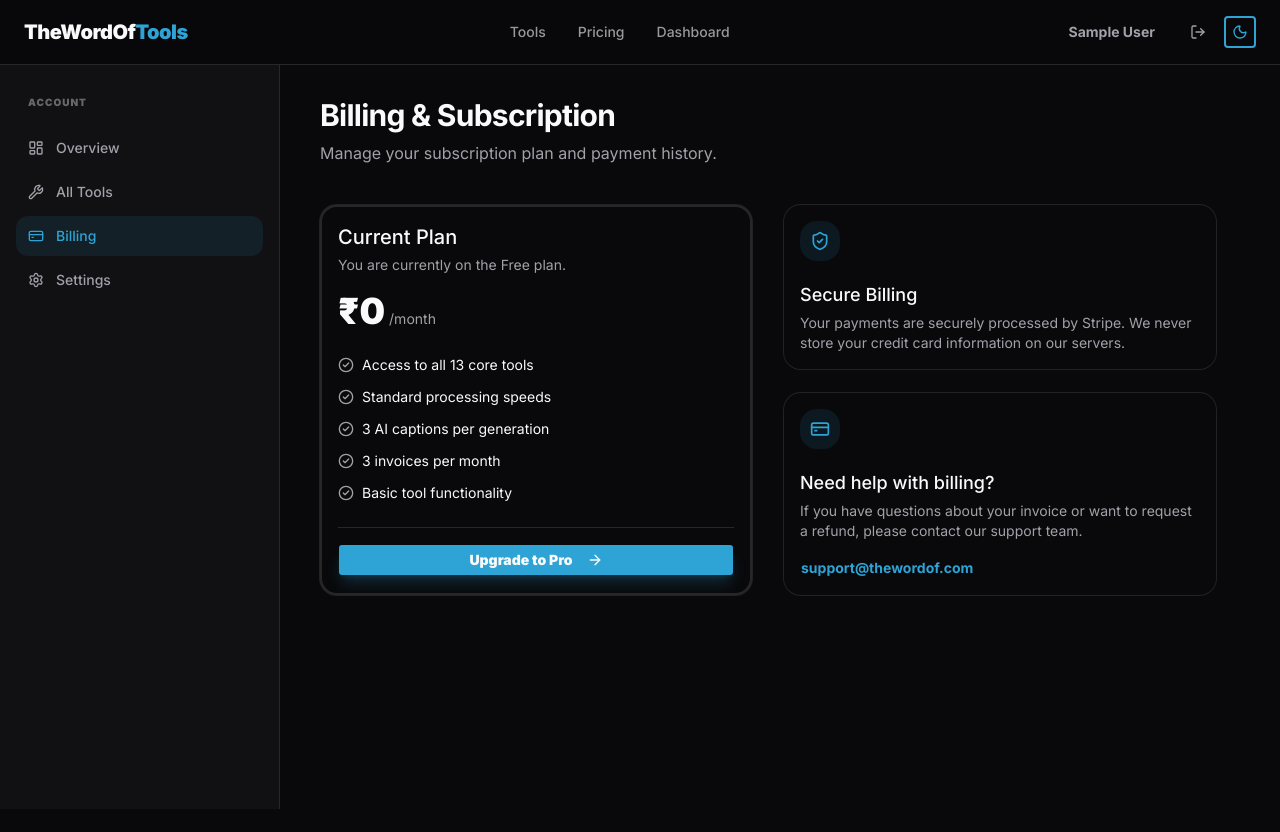
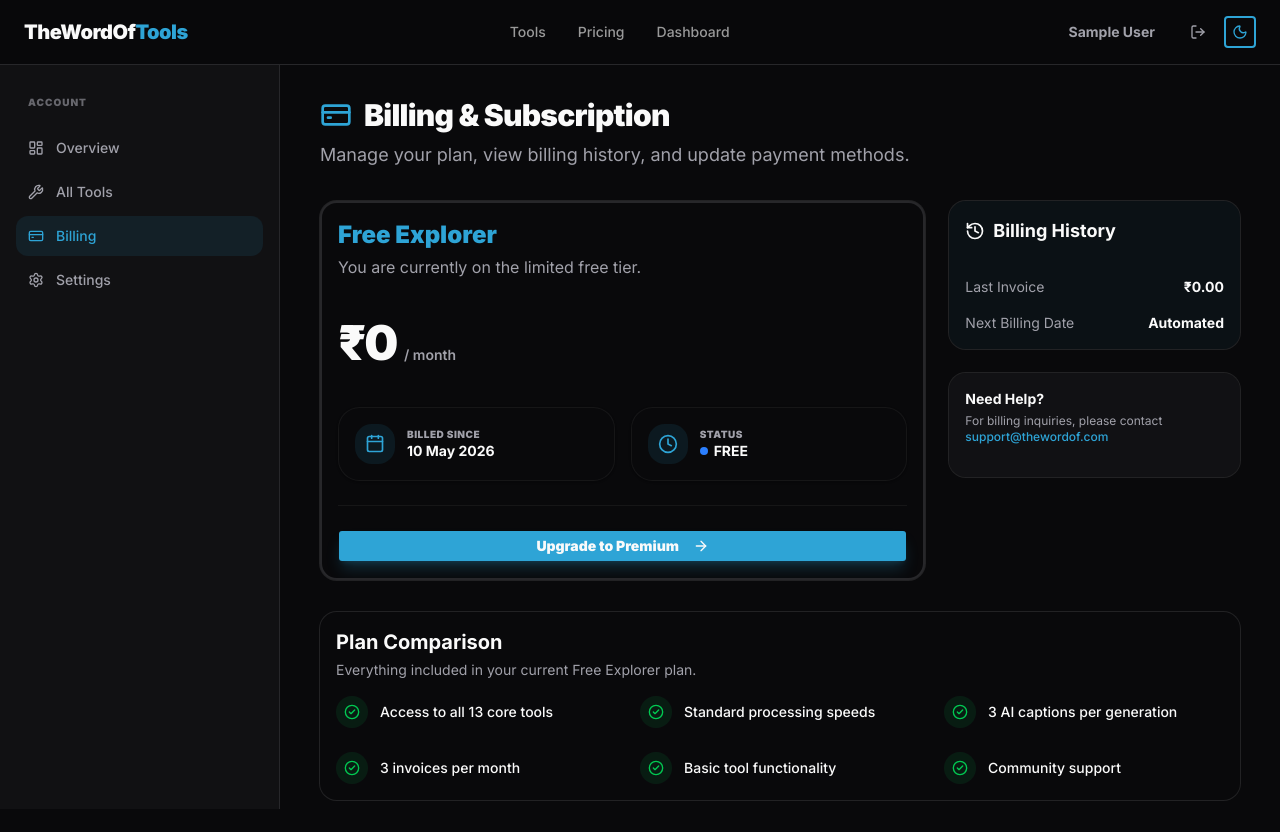
Before and after one commit to NeonTen/thewordof-tools, a Next.js app: page /dashboard/billing in a window 1280 px wide. Before the commit the page ends 809 px from the top, so only its background shows below. Built offline with nearby package versions, Linux system fonts and the light colour scheme; no server answers; the database is empty; sample sign-in values are in the browser's storage.

Commit message:
Beta v0.0.2

```diff
--- a/src/app/api/user/update/route.ts
+++ b/src/app/api/user/update/route.ts
@@ -1,6 +1,7 @@
 import { auth } from "@/auth"
 import { prisma } from "@/lib/prisma"
 import { NextResponse } from "next/server"
+import { compare, hash } from "bcryptjs"
 
 export async function PATCH(req: Request) {
   try {
@@ -11,18 +12,56 @@
     }
 
     const body = await req.json()
-    const { name } = body
+    const { name, currentPassword, newPassword } = body
 
-    if (!name) {
-      return new NextResponse("Name is required", { status: 400 })
+    const user = await prisma.user.findUnique({
+      where: { id: session.user.id }
+    })
+
+    if (!user) {
+      return new NextResponse("User not found", { status: 404 })
+    }
+
+    const updateData: any = {}
+
+    if (name) {
+      updateData.name = name
+    }
+
+    // Handle password change
+    if (currentPassword && newPassword) {
+      if (!user.password) {
+        return new NextResponse("User does not have a password (signed in via provider)", { status: 400 })
+      }
+
+      const isPasswordValid = await compare(currentPassword, user.password)
+
+      if (!isPasswordValid) {
+        return new NextResponse("Invalid current password", { status: 400 })
+      }
+
+      const passwordRegex = /^(?=.*[a-z])(?=.*[A-Z])(?=.*\d)(?=.*[@$!%*?&])[A-Za-z\d@$!%*?&]{8,}$/
+      if (!passwordRegex.test(newPassword)) {
+        return new NextResponse("New password must be at least 8 characters long and contain at least one uppercase letter, one lowercase letter, one number, and one special character.", { status: 400 })
+      }
+
+      updateData.password = await hash(newPassword, 12)
+    }
+
+    if (Object.keys(updateData).length === 0) {
+      return new NextResponse("No data to update", { status: 400 })
     }
 
     const updatedUser = await prisma.user.update({
       where: { id: session.user.id },
-      data: { name },
+      data: updateData,
     })
 
-    return NextResponse.json(updatedUser)
+    return NextResponse.json({
+      id: updatedUser.id,
+      name: updatedUser.name,
+      email: updatedUser.email
+    })
   } catch (error) {
     console.error("USER_UPDATE_ERROR", error)
     return new NextResponse("Internal Error", { status: 500 })
--- a/src/app/dashboard/billing/page.tsx
+++ b/src/app/dashboard/billing/page.tsx
@@ -1,120 +1,178 @@
 import { auth } from "@/auth"
 import { redirect } from "next/navigation"
-import { Header } from "@/components/layout/header"
-import { Footer } from "@/components/layout/footer"
+import { prisma } from "@/lib/prisma"
 import { Card, CardContent, CardHeader, CardTitle, CardDescription } from "@/components/ui/card"
 import { Button } from "@/components/ui/button"
-import { CreditCard, CheckCircle2, Zap, ArrowRight, ShieldCheck } from "lucide-react"
+import { CreditCard, CheckCircle2, ArrowRight, ShieldCheck, Calendar, Clock, History } from "lucide-react"
 import Link from "next/link"
 import { cn } from "@/lib/utils"
 
 export default async function BillingPage() {
   const session = await auth()
 
-  if (!session) {
+  if (!session?.user?.id) {
     redirect("/login?from=/dashboard/billing")
   }
 
+  // Fetch user data for fallback date
+  const user = await prisma.user.findUnique({
+    where: { id: session.user.id },
+    select: { createdAt: true }
+  })
+
+  // Fetch real subscription data
+  const subscription = await prisma.subscription.findFirst({
+    where: { userId: session.user.id },
+    orderBy: { createdAt: 'desc' }
+  })
+
   const isPro = session.user.role === "PRO" || session.user.role === "ADMIN"
+  const planName = isPro ? "Premium Pro" : "Free Explorer"
+  const planPrice = isPro ? "₹499" : "₹0"
+  const billingStartDate = subscription?.createdAt || user?.createdAt || new Date()
 
   return (
-    <div className="flex flex-col gap-10 max-w-4xl">
+    <div className="flex flex-col gap-8 max-w-5xl">
       <div>
-        <h1 className="text-3xl font-bold tracking-tight">Billing & Subscription</h1>
-        <p className="text-muted-foreground mt-2">
-          Manage your subscription plan and payment history.
+        <h1 className="text-3xl font-black tracking-tight flex items-center gap-3">
+          <CreditCard className="h-8 w-8 text-primary" />
+          Billing & Subscription
+        </h1>
+        <p className="text-muted-foreground mt-2 text-lg">
+          Manage your plan, view billing history, and update payment methods.
         </p>
       </div>
 
-      <div className="grid gap-8 md:grid-cols-2">
-        {/* Current Plan Card */}
+      <div className="grid gap-6 md:grid-cols-3">
+        {/* Current Plan Summary */}
         <Card className={cn(
-          "relative overflow-hidden border-2",
-          isPro ? "border-primary shadow-xl shadow-primary/5" : "border-muted"
+          "md:col-span-2 relative overflow-hidden border-2",
+          isPro ? "border-primary/50 bg-primary/5 shadow-xl shadow-primary/5" : "border-muted"
         )}>
           {isPro && (
-            <div className="absolute top-0 right-0 bg-primary text-primary-foreground px-4 py-1 text-[10px] font-black uppercase tracking-widest rounded-bl-xl">
-              Active Plan
+            <div className="absolute top-0 right-0 bg-primary text-primary-foreground px-6 py-1.5 text-[10px] font-black uppercase tracking-widest rounded-bl-2xl shadow-sm">
+              Current Active Plan
             </div>
           )}
-          <CardHeader>
-            <CardTitle className="text-xl">Current Plan</CardTitle>
-            <CardDescription>You are currently on the {isPro ? "Pro" : "Free"} plan.</CardDescription>
+          <CardHeader className="pb-2">
+            <CardTitle className="text-2xl font-black text-primary">{planName}</CardTitle>
+            <CardDescription className="text-base">
+              {isPro
+                ? "You have full access to all AI tools and premium features."
+                : "You are currently on the limited free tier."}
+            </CardDescription>
           </CardHeader>
           <CardContent className="space-y-6">
-            <div className="flex items-baseline gap-1">
-              <span className="text-4xl font-black">{isPro ? "₹499" : "₹0"}</span>
-              <span className="text-muted-foreground text-sm">/month</span>
+            <div className="flex items-baseline gap-2 py-4">
+              <span className="text-5xl font-black tracking-tighter">{planPrice}</span>
+              <span className="text-muted-foreground font-semibold">/ month</span>
             </div>
 
-            <ul className="space-y-3">
-              {(isPro ? [
-                "Unlimited tool usage",
-                "Bulk processing & ZIP downloads",
-                "High-priority AI generation",
-                "Custom invoice branding",
-                "No upgrade banners",
-                "Priority support"
-              ] : [
-                "Access to all 13 core tools",
-                "Standard processing speeds",
-                "3 AI captions per generation",
-                "3 invoices per month",
-                "Basic tool functionality"
-              ]).map((feature, i) => (
-                <li key={i} className="flex items-center gap-2 text-sm">
-                  <CheckCircle2 className={cn("h-4 w-4", isPro ? "text-primary" : "text-muted-foreground")} />
-                  {feature}
-                </li>
-              ))}
-            </ul>
+            <div className="grid sm:grid-cols-2 gap-4">
+              <div className="flex items-center gap-3 p-4 rounded-2xl bg-background border border-foreground/5 shadow-sm">
+                <div className="h-10 w-10 rounded-xl bg-primary/10 flex items-center justify-center">
+                  <Calendar className="h-5 w-5 text-primary" />
+                </div>
+                <div>
+                  <p className="text-[10px] uppercase font-black text-muted-foreground tracking-wider">Billed Since</p>
+                  <p className="font-bold">
+                    {new Intl.DateTimeFormat('en-IN', { day: '2-digit', month: 'short', year: 'numeric' }).format(new Date(billingStartDate))}
+                  </p>
+                </div>
+              </div>
+              <div className="flex items-center gap-3 p-4 rounded-2xl bg-background border border-foreground/5 shadow-sm">
+                <div className="h-10 w-10 rounded-xl bg-primary/10 flex items-center justify-center">
+                  <Clock className="h-5 w-5 text-primary" />
+                </div>
+                <div>
+                  <p className="text-[10px] uppercase font-black text-muted-foreground tracking-wider">Status</p>
+                  <div className="flex items-center gap-1.5 font-bold">
+                    <span className={cn("h-2 w-2 rounded-full", isPro ? "bg-green-500" : "bg-blue-500")} />
+                    {subscription?.status.toUpperCase() || (isPro ? "ACTIVE" : "FREE")}
+                  </div>
+                </div>
+              </div>
+            </div>
 
-            <div className="pt-4 border-t">
-              {isPro ? (
-                <Button className="w-full font-bold" variant="outline" disabled>
-                  Manage via Stripe Portal (Coming Soon)
+            {!isPro && (
+              <div className="pt-6 border-t border-foreground/5">
+                <Button className="w-full font-black shadow-lg shadow-primary/20" asChild>
+                  <Link href="/pricing">Upgrade to Premium <ArrowRight className="ml-2 h-4 w-4" /></Link>
                 </Button>
-              ) : (
-                <Button className="w-full font-black shadow-lg shadow-primary/20" asChild>
-                  <Link href="/pricing">Upgrade to Pro <ArrowRight className="ml-2 h-4 w-4" /></Link>
-                </Button>
-              )}
-            </div>
+              </div>
+            )}
           </CardContent>
         </Card>
 
-        {/* Billing Info / Support */}
-        <div className="space-y-6">
-          <Card>
-            <CardHeader>
-              <div className="h-10 w-10 rounded-xl bg-primary/10 flex items-center justify-center mb-4">
-                <ShieldCheck className="h-5 w-5 text-primary" />
+        {/* Billing History Sidebar */}
+        <div className="flex flex-col gap-6">
+          <Card className="bg-primary/5 border-dashed border-primary/20">
+            <CardHeader className="pb-4">
+              <CardTitle className="text-lg font-bold flex items-center gap-2">
+                <History className="h-5 w-5" />
+                Billing History
+              </CardTitle>
+            </CardHeader>
+            <CardContent>
+              <div className="space-y-4">
+                <div className="flex items-center justify-between text-sm">
+                  <span className="text-muted-foreground">Last Invoice</span>
+                  <span className="font-bold">{isPro ? "₹499.00" : "₹0.00"}</span>
+                </div>
+                <div className="flex items-center justify-between text-sm">
+                  <span className="text-muted-foreground">Next Billing Date</span>
+                  <span className="font-bold">Automated</span>
+                </div>
               </div>
-              <CardTitle className="text-lg">Secure Billing</CardTitle>
-              <CardDescription>
-                Your payments are securely processed by Stripe. We never store your credit card information on our servers.
+            </CardContent>
+          </Card>
+
+          <Card className="bg-muted/30 border-none">
+            <CardHeader className="pb-4">
+              <CardTitle className="text-sm font-bold flex items-center gap-2">
+                Need Help?
+              </CardTitle>
+              <CardDescription className="text-xs">
+                For billing inquiries, please contact <span className="text-primary font-medium">support@thewordof.com</span>
               </CardDescription>
             </CardHeader>
           </Card>
-
-          <Card>
-            <CardHeader>
-              <div className="h-10 w-10 rounded-xl bg-primary/10 flex items-center justify-center mb-4">
-                <CreditCard className="h-5 w-5 text-primary" />
-              </div>
-              <CardTitle className="text-lg">Need help with billing?</CardTitle>
-              <CardDescription>
-                If you have questions about your invoice or want to request a refund, please contact our support team.
-              </CardDescription>
-            </CardHeader>
-            <CardContent>
-              <Button variant="link" className="p-0 h-auto font-bold text-primary">
-                support@thewordof.com
-              </Button>
-            </CardContent>
-          </Card>
         </div>
       </div>
+
+      {/* Feature List */}
+      <Card>
+        <CardHeader>
+          <CardTitle className="text-xl font-bold">Plan Comparison</CardTitle>
+          <CardDescription>Everything included in your current {planName} plan.</CardDescription>
+        </CardHeader>
+        <CardContent>
+          <div className="grid sm:grid-cols-2 md:grid-cols-3 gap-6">
+            {(isPro ? [
+              "Unlimited AI tool usage",
+              "Bulk processing & ZIP downloads",
+              "High-priority AI generation",
+              "Custom invoice branding",
+              "Advanced SEO analysis",
+              "24/7 Priority support"
+            ] : [
+              "Access to all 13 core tools",
+              "Standard processing speeds",
+              "3 AI captions per generation",
+              "3 invoices per month",
+              "Basic tool functionality",
+              "Community support"
+            ]).map((feature, i) => (
+              <div key={i} className="flex items-center gap-3">
+                <div className="h-8 w-8 rounded-full bg-green-500/10 flex items-center justify-center shrink-0">
+                  <CheckCircle2 className="h-4 w-4 text-green-500" />
+                </div>
+                <span className="text-sm font-medium">{feature}</span>
+              </div>
+            ))}
+          </div>
+        </CardContent>
+      </Card>
     </div>
   )
 }
--- a/src/app/dashboard/page.tsx
+++ b/src/app/dashboard/page.tsx
@@ -64,9 +64,6 @@
         "bg-gradient-to-br border-primary/10 from-primary/10 via-primary/5 to-background"
       )}>
         <PlanSection />
-        <div className="px-6 pb-6">
-          <DashboardSuccess />
-        </div>
       </Card>
     </div>
   )
--- a/src/components/auth/user-auth-form.tsx
+++ b/src/components/auth/user-auth-form.tsx
@@ -15,7 +15,11 @@
 
 const userAuthSchema = z.object({
   email: z.string().email({ message: "Please enter a valid email address." }),
-  password: z.string().min(8, { message: "Password must be at least 8 characters long." }),
+  password: z.string()
+    .min(8, { message: "Password must be at least 8 characters long." })
+    .regex(/^(?=.*[a-z])(?=.*[A-Z])(?=.*\d)(?=.*[@$!%*?&])/, {
+      message: "Password must contain at least one uppercase letter, one lowercase letter, one number, and one special character."
+    }),
 })
 
 type FormData = z.infer<typeof userAuthSchema>
--- a/src/components/dashboard/plan-section.tsx
+++ b/src/components/dashboard/plan-section.tsx
@@ -7,6 +7,8 @@
 import { CardContent } from "@/components/ui/card"
 import Link from "next/link"
 import { cn } from "@/lib/utils"
+
+import { DashboardSuccess } from "./dashboard-success"
 
 export function PlanSection() {
   const { data: session } = useSession()
@@ -40,6 +42,7 @@
           </div>
         )}
       </div>
+      <DashboardSuccess />
     </CardContent>
   )
 }
```
Also changed, not shown: src/app/api/register/route.ts (+6 -1 lines), src/components/dashboard/settings-form.tsx (+112 -11 lines), src/components/ui/separator.tsx (added, +30 -0 lines).
